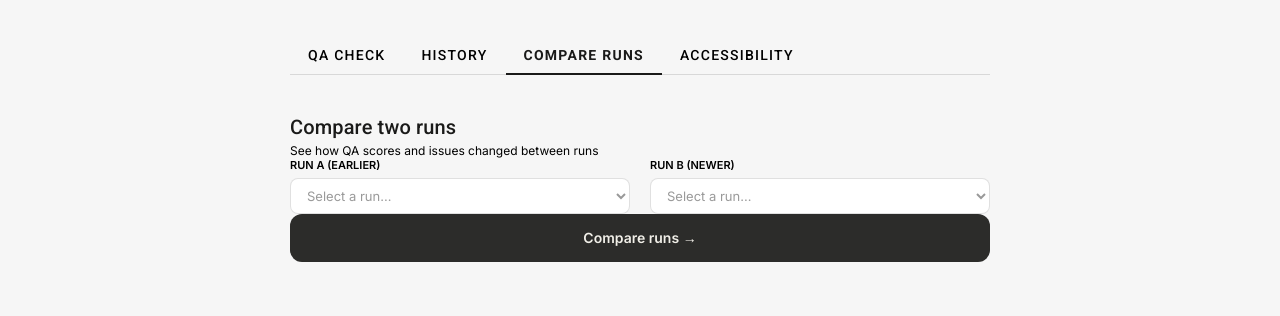
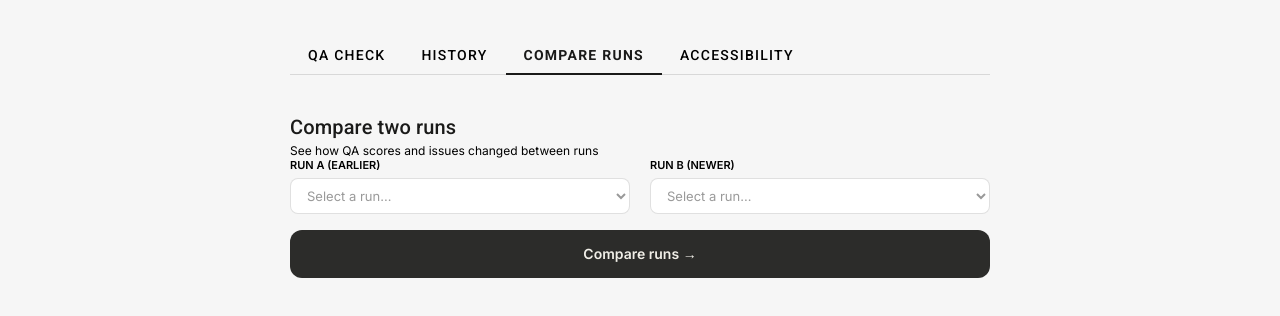
Before and after one commit to michaelc-stack/Design-copy-QA, a plain HTML site: page index.html in a window 1280 px wide. Both pictures are taken after a click on the element "COMPARE RUNS". Shown: the part 256-572 px from the top of the page. Drawn offline with Linux system fonts and the light colour scheme.

Commit message:
Update index.html

```diff
--- a/index.html
+++ b/index.html
@@ -518,7 +518,7 @@ select:focus { outline: none; }
         <select id="cmp-b"><option value="">Select a run…</option></select>
       </div>
     </div>
-    <button class="run-btn" onclick="runComparison()">Compare runs →</button>
+    <button class="run-btn" onclick="runComparison()" style="margin-top:16px">Compare runs →</button>
     <div id="compare-result"></div>
   </div>
 
```
